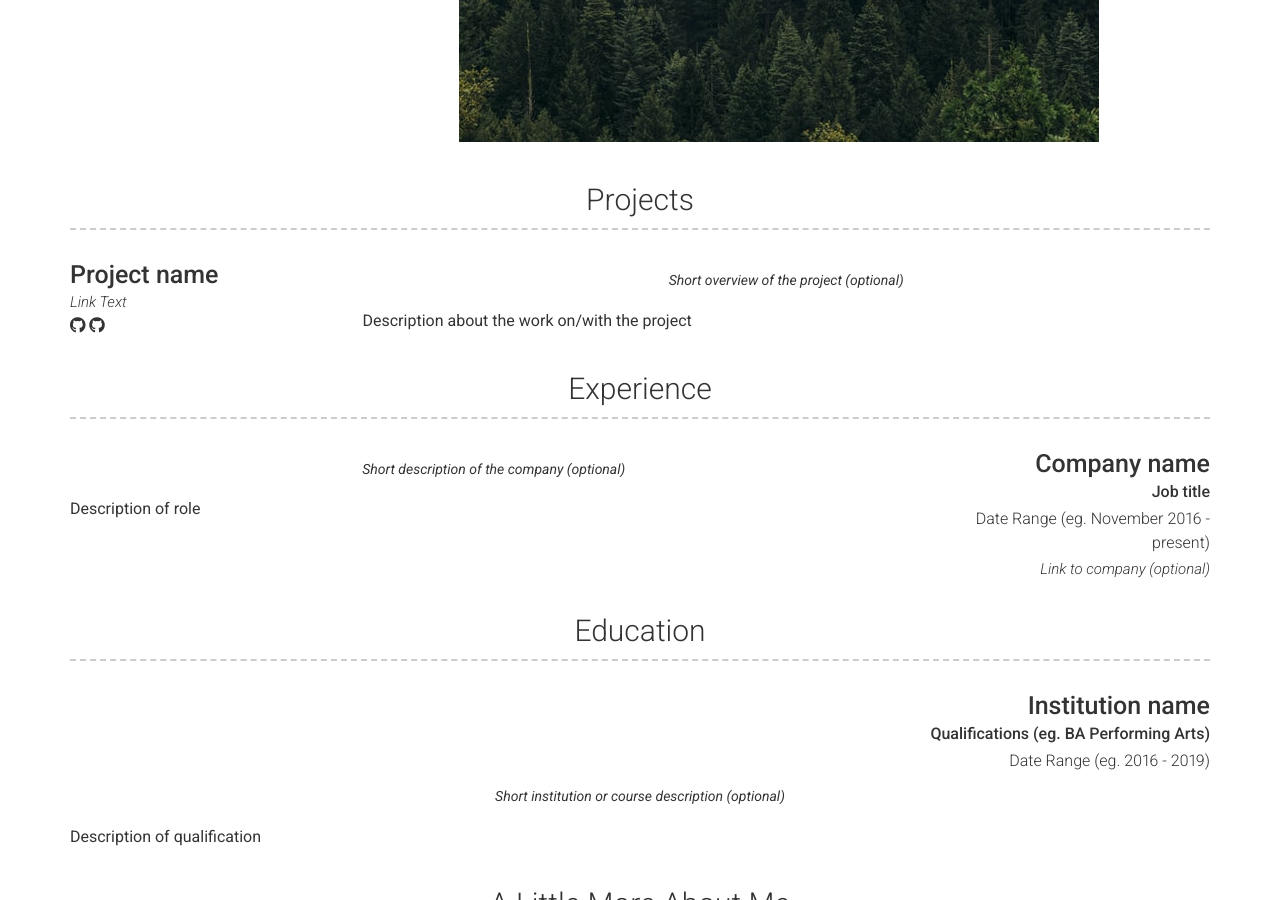
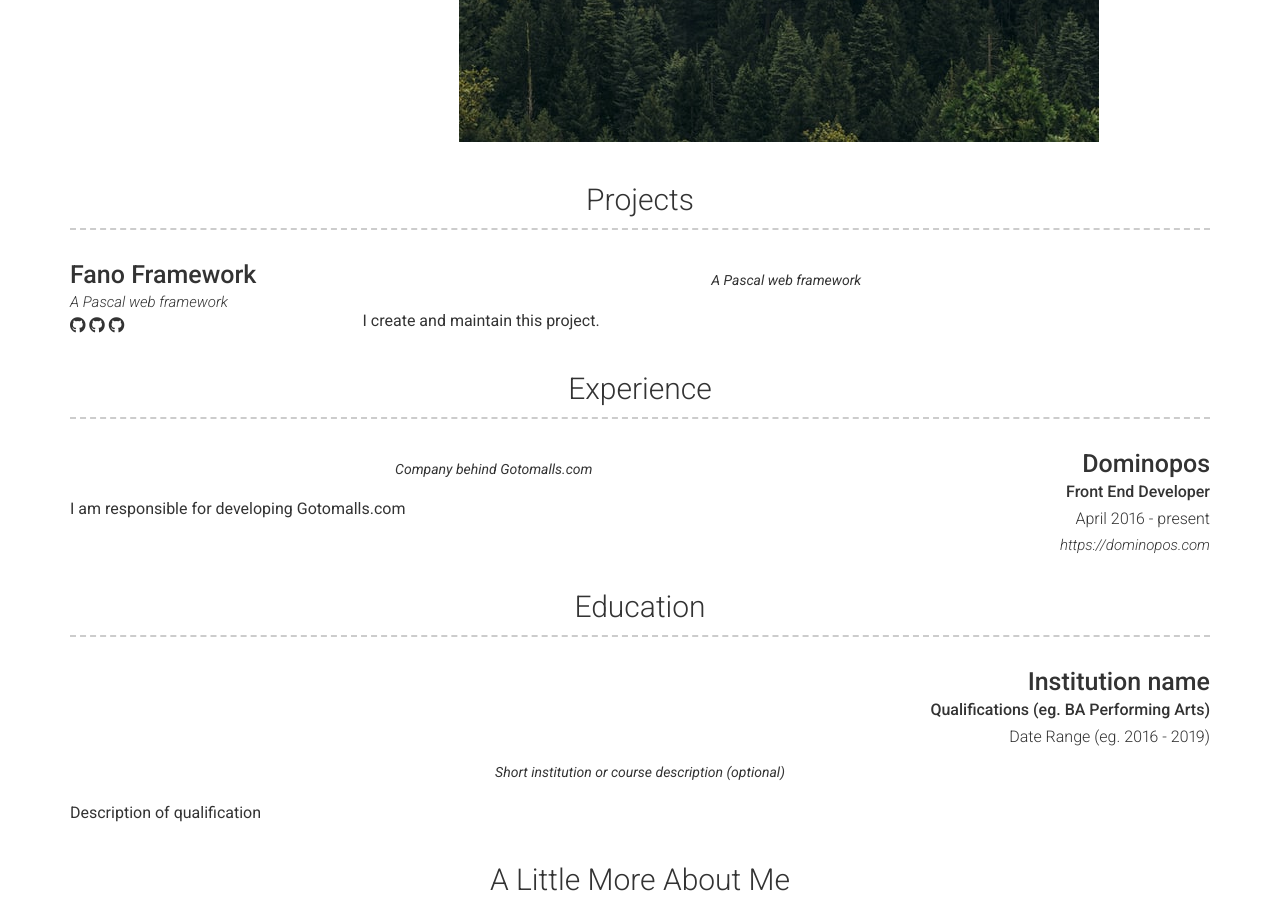
Before and after one commit to zamronypj/zamronypj.github.io, a Jekyll site: the page built from index.md, in a window 1280 px wide and 900 px high, scrolled down 773 px. Built offline with Jekyll 4.4.1, drawn with Linux system fonts in a browser that asks for light colours; nearby versions of some CDN libraries.

Commit message:
edit yaml config

```diff
--- a/_config.yml
+++ b/_config.yml
@@ -65,32 +65,35 @@ content:
     layout: list # Type of content section (list/text)
     content:
       - layout: left
-        title: Project name
-        link: Link to project (eg. sproogen.github.io/modern-resume-theme)(optional)
-        link_text: Link Text
+        title: Fano Framework
+        link: https://fanoframework.github.io
+        link_text: A Pascal web framework
         additional_links:
-          - title:  Github page for project (eg. sproogen/modern-resume-theme)
+          - title:  Fano Framework Source Code
             icon: fab fa-github
-            url: Link to project (eg. sproogen.github.io/modern-resume-theme)(optional)
-          - title:  Github page for project (eg. sproogen/modern-resume-theme)
+            url: https://github.com/fanoframework/fano
+          - title:  Fano Framework Documentation
             icon: fab fa-github
-            url: Link to project (eg. sproogen.github.io/modern-resume-theme)(optional)
+            url: https://github.com/fanoframework/fanoframework.github.io
+          - title:  Fano CLI
+            icon: fab fa-github
+            url: https://github.com/fanoframework/fano-cli
         quote: >
-          Short overview of the project (optional)
+          A Pascal web framework
         description: | # this will include new lines to allow paragraphs
-          Description about the work on/with the project
+          I create and maintain this project.
   - title: Experience
     layout: list
     content:
       - layout: right
-        title: Company name
-        sub_title: Job title
-        caption: Date Range (eg. November 2016 - present)
-        link: Link to company (optional)
+        title: Dominopos
+        sub_title: Front End Developer
+        caption: April 2016 - present
+        link: https://dominopos.com
         quote: >
-          Short description of the company (optional)
+          Company behind Gotomalls.com
         description: | # this will include new lines to allow paragraphs
-          Description of role
+          I am responsible for developing Gotomalls.com
   - title: Education
     layout: list
     content:
```
